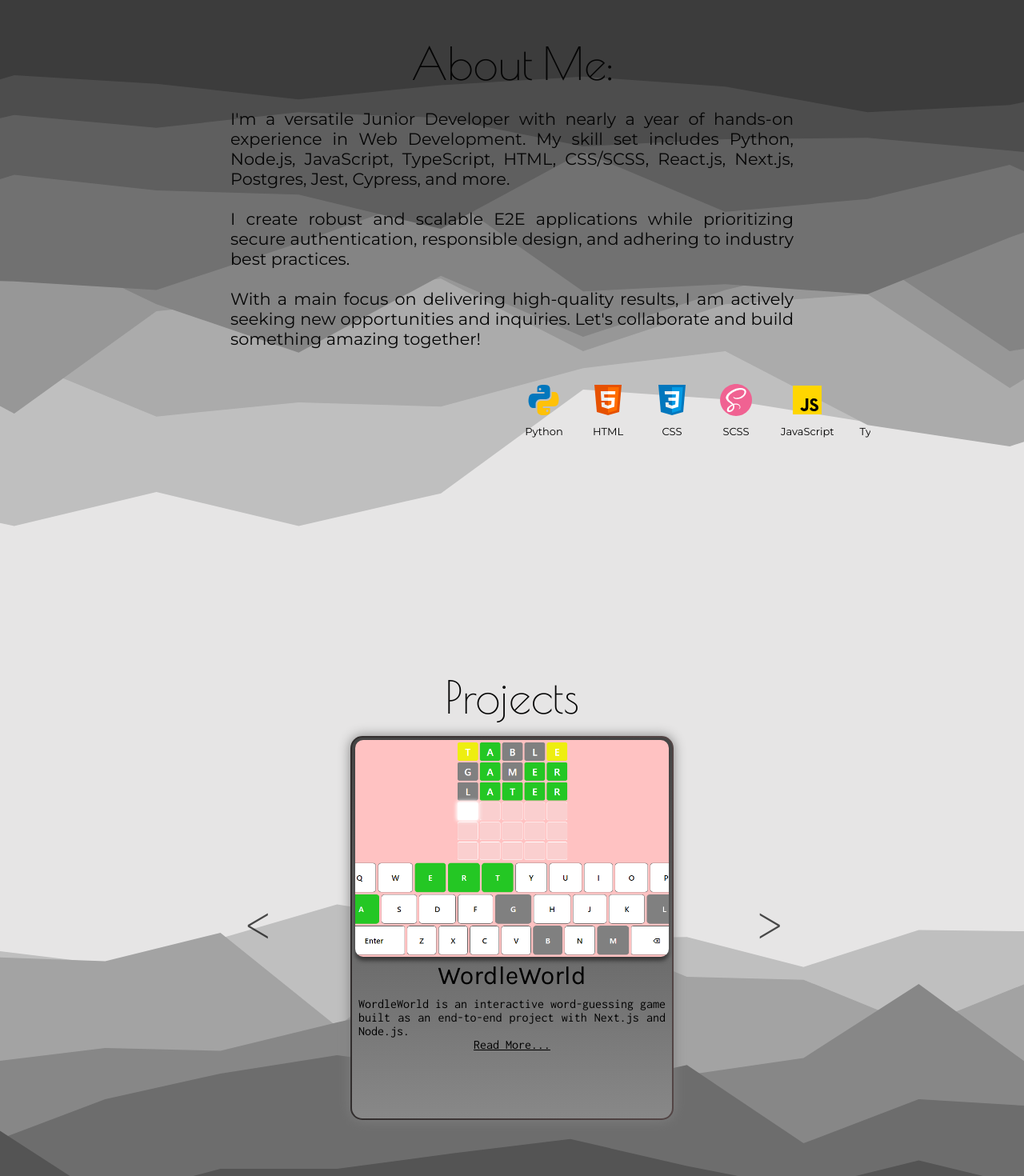
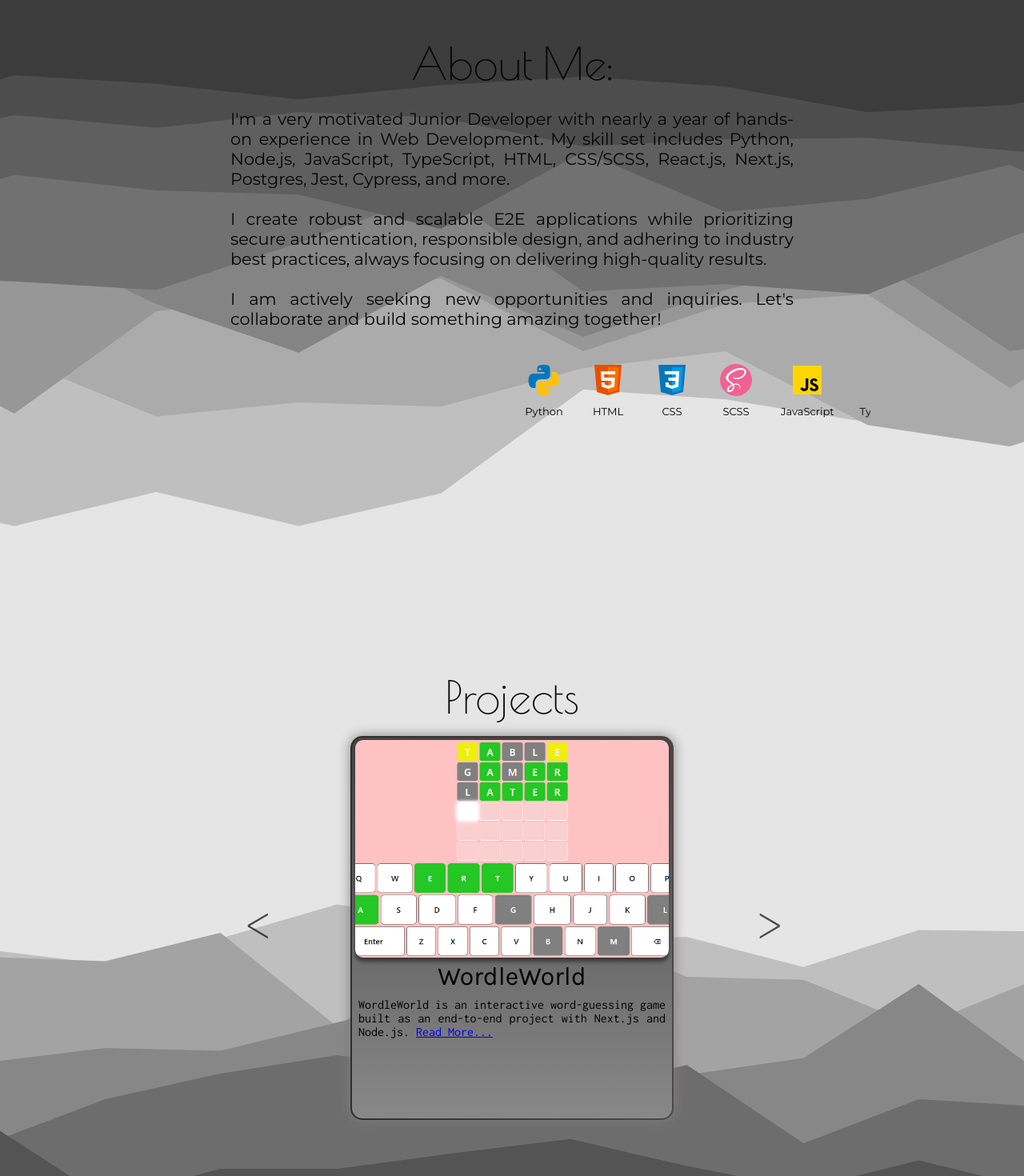
Before and after one commit to igor-ht/my-portfolio, a Next.js app in the folder client/: page / in a window 1280 px wide. Shown: the part 920-2390 px from the top of the page at 80% size. Built offline with nearby package versions, Linux system fonts and the light colour scheme; grey boxes are pictures that could not be loaded.

Commit message:
project dialog in proccess

```diff
--- a/client/src/app/components/Header/Header.tsx
+++ b/client/src/app/components/Header/Header.tsx
@@ -7,7 +7,7 @@ import { useEffect } from 'react';
 import useScrollInteraction from '@/libs/hooks/useScrollInteraction';
 
 export default function Header() {
-	const [scrollDirection] = useScrollInteraction();
+	const [scrollDirection, setScrollDirection] = useScrollInteraction();
 
 	useEffect(() => {
 		const navbar = document.getElementById('navbar');
--- a/client/src/app/components/Main/components/AboutMe/AboutMe.tsx
+++ b/client/src/app/components/Main/components/AboutMe/AboutMe.tsx
@@ -8,16 +8,14 @@ export default function AboutMe() {
 			<h1 className={`title ${poiret_one.className}`}>About Me:</h1>
 			<div className="resume">
 				<p className={`${montserrat.className}`}>
-					I&apos;m a versatile Junior Developer with nearly a year of hands-on experience in Web Development. My skill set includes Python,
-					Node.js, JavaScript, TypeScript, HTML, CSS/SCSS, React.js, Next.js, Postgres, Jest, Cypress, and more.
+					I&apos;m a very motivated Junior Developer with nearly a year of hands-on experience in Web Development. My skill set includes
+					Python, Node.js, JavaScript, TypeScript, HTML, CSS/SCSS, React.js, Next.js, Postgres, Jest, Cypress, and more.
 					<br />
 					<br />
 					I create robust and scalable E2E applications while prioritizing secure authentication, responsible design, and adhering to
-					industry best practices.
+					industry best practices, always focusing on delivering high-quality results.
 					<br />
-					<br />
-					With a main focus on delivering high-quality results, I am actively seeking new opportunities and inquiries. Let&apos;s
-					collaborate and build something amazing together!
+					<br />I am actively seeking new opportunities and inquiries. Let&apos;s collaborate and build something amazing together!
 				</p>
 			</div>
 			<div className="skills">
--- a/client/src/app/components/Main/components/Projects/Project/Project.tsx
+++ b/client/src/app/components/Main/components/Projects/Project/Project.tsx
@@ -1,7 +1,7 @@
 'use client';
 
 import './style.scss';
-import { MutableRefObject, useState } from 'react';
+import { MutableRefObject, useEffect, useState } from 'react';
 import { inconsolata, karla } from '@/libs/fonts';
 import VideoPlayer from './components/VideoPlayer';
 import TechTag from './components/TechTag';
@@ -23,6 +23,25 @@ export type ProjectPropsType = {
 
 export default function Project({ props }: { props: ProjectPropsType }) {
 	const [showDialog, setShowDialog] = useState(false);
+
+	useEffect(() => {
+		const root = document.getElementById('root') as HTMLHtmlElement;
+
+		const disableScroll = () => {
+			root.style.overflowY = 'hidden';
+			const navbar = document.getElementById('navbar') as HTMLElement;
+			navbar.style.top = '-25dvh';
+		};
+
+		const enableScroll = () => {
+			root.style.overflowY = 'auto';
+		};
+
+		if (showDialog) return disableScroll();
+
+		return enableScroll();
+	}, [showDialog]);
+
 	return (
 		<div
 			className="project"
@@ -39,15 +58,21 @@ export default function Project({ props }: { props: ProjectPropsType }) {
 					<h1 className={karla.className}>{props.name}</h1>
 					<p className={inconsolata.className}>
 						{props.cardText}
-						<span
+						<a
+							href="#projects"
 							className="read-more"
 							onClick={() => setShowDialog(true)}>
 							{'Read More...'}
-						</span>
+						</a>
 					</p>
 				</div>
 			</div>
 			<dialog open={showDialog}>
+				<button
+					type="button"
+					onClick={() => setShowDialog(false)}>
+					X
+				</button>
 				<div className="project-display">
 					<h1 className={`${karla.className} project-title`}>{props.name}</h1>
 					<div className="content">
--- a/client/src/app/components/Main/components/Projects/Project/style.scss
+++ b/client/src/app/components/Main/components/Projects/Project/style.scss
@@ -58,6 +58,15 @@
       }
     }
   }
+
+  dialog {
+    position: absolute;
+    top: -35dvh;
+    left: -30dvw;
+    width: 100dvw;
+    height: 100dvh;
+    background-color: rgb(0 0 0 / 95%);
+    z-index: 9999;
 
     .project-display {
       height: 100%;
@@ -181,6 +190,7 @@
       }
     }
   }
+}
 
 @media (max-width: 700px) {
   .project {
@@ -219,6 +229,7 @@
         }
       }
     }
+    dialog {
       .project-display {
         overflow-y: auto;
         &::-webkit-scrollbar {
@@ -250,3 +261,4 @@
       }
     }
   }
+}
--- a/client/src/libs/hooks/useScrollInteraction.ts
+++ b/client/src/libs/hooks/useScrollInteraction.ts
@@ -8,6 +8,7 @@ export default function useScrollInteraction() {
 		let lastScrollY = window.scrollY;
 
 		const onScroll = debounce(() => {
+			if (document.getElementById('root')?.style.overflowY === 'hidden') return;
 			const htmlDocument = document.firstElementChild as HTMLElement;
 			htmlDocument.classList.add('on-scrollbar');
 			const scrollY = window.scrollY;
@@ -23,5 +24,5 @@ export default function useScrollInteraction() {
 		};
 	});
 
-	return [scrollDirection];
+	return [scrollDirection, setScrollDirection];
 }
```
Lines whose indentation alone changed are shown as unchanged.
